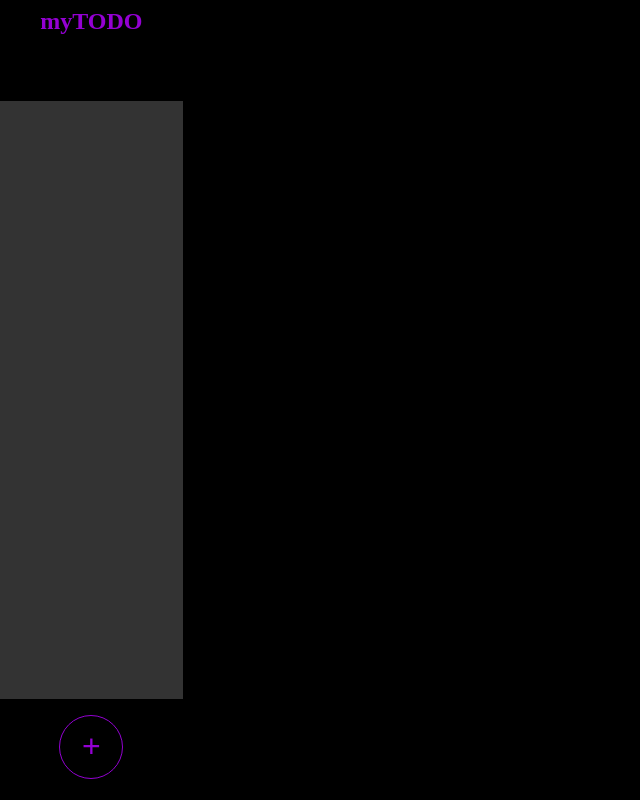
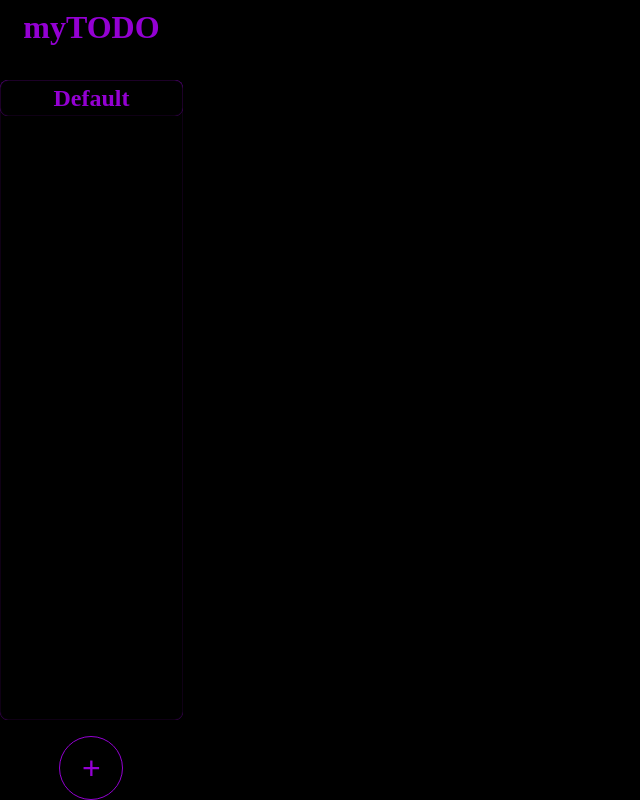
Before and after one commit to gonfuentes112/todo, a website built with webpack: page src/template.html in a window 1280 px wide. Shown: the whole page, without its empty margins (0-640 px from the left). Built offline with nearby package versions, Linux system fonts and the light colour scheme.

Commit message:
feat: add basic project creation functionality to index

```diff
--- a/src/index.js
+++ b/src/index.js
@@ -1 +1,29 @@
 import "./style.css";
+import { userProjects } from "./userProjects";
+
+function controller(){
+    const projectContainer = document.getElementById('project-container');
+    const newProjectButton = document.getElementById('new-project-button');
+    newProjectButton.addEventListener('click', createNewProjectHandler);
+
+    const projects = userProjects();
+
+
+    function createNewProject(name) {
+        const newProject = projects.addProject(name);
+        const newDiv = document.createElement('div');
+        newDiv.classList.add('project-card');
+        newDiv.innerText = newProject.name;
+        projectContainer.appendChild(newDiv);
+    }
+
+    function createNewProjectHandler() {
+        createNewProject('Defaultaaaaaaaaaaaaaaaaaaaaaaaaaaaaaaaaaaaaaaaaaaaaaaaaaaaaa');
+    }
+    createNewProject('Default');
+
+
+
+}
+
+controller();
--- a/src/project.js
+++ b/src/project.js
@@ -3,7 +3,7 @@ import { Todo } from "./todo";
 class Project {
     constructor(id, name, nextTodoId = 0, todosList=[]){
         this.id = id;
-        let nextTodoId = nextTodoId;
+        this.nextTodoId = nextTodoId;
         this.name = name;
 
         if (todosList) {
@@ -43,7 +43,7 @@ class Project {
     addExistingTodo(todo){
         const newTodo = new Todo(todo.id, todo.title, todo.description, todo.dueDate, tood.priority, todo.done);
         this.todosList.push(newTodo);
-        nextTodoId = todo.id + 1;
+        this.nextTodoId = todo.id + 1;
     }
 
     getTodoObject(targetId){
--- a/src/style.css
+++ b/src/style.css
@@ -1,10 +1,11 @@
 * {
     margin: 0;
+    padding: 0;
     box-sizing: border-box;
 }
 
 body {
-    min-height: 100vh;
+    height: 100vh;
     background-color: black;
     display: grid;
     grid-template-columns: 1fr 6fr;
@@ -13,20 +14,34 @@ body {
 
 #sidebar {
     display: grid;
-    grid-template-rows: 1fr 7fr 1fr;
+    grid-template-rows: 1fr 10fr 1fr;
     gap: 1rem;
     justify-items: center;
+    height: 100vh;
 }
 
 #sidebar h1 {
     color: darkviolet;
     margin-top: 0.2rem;
+    font-size: 2rem;
 }
 
 #project-container {
-    background-color: #333;
+    background-color: black;
+    border-radius: 0.5rem;
+    box-shadow: inset 0px 0px 1px darkviolet;
     width: 100%;
     overflow: auto;
+    scrollbar-color: darkviolet black;
+}
+
+.project-card {
+    border-radius: 0.5rem;
+    box-shadow: inset 0px 0px 1px darkviolet;
+    color: darkviolet;
+    font-size: 1.5rem;
+    text-align: center;
+    font-weight: bold;
 }
 
 #new-project-button {
@@ -39,4 +54,5 @@ body {
     width: 4rem;
     height: 4rem;
     justify-self: center;
+    cursor: pointer;
 }
--- a/src/userProjects.js
+++ b/src/userProjects.js
@@ -19,6 +19,7 @@ function userProjects() {
     function addProject(name) {
         const newProject = new Project(nextProjectId, name);
         projects.push(newProject);
+        return newProject;
     }
 
     function deleteProject(projectId) {
```
